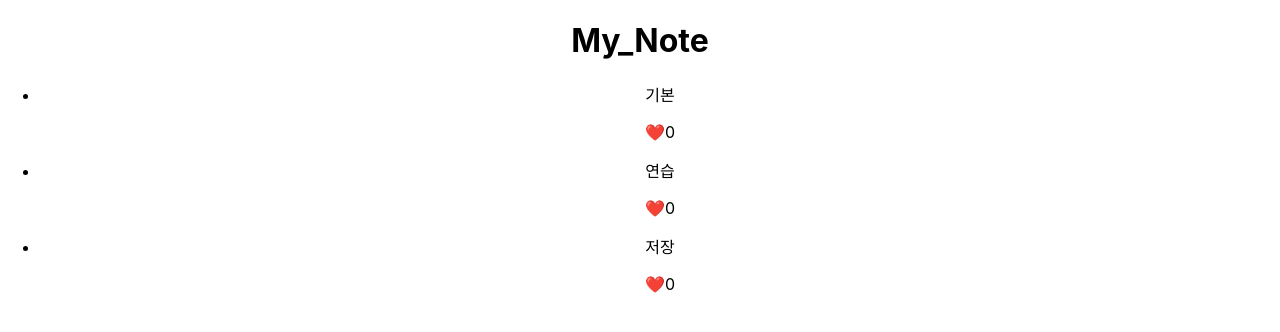
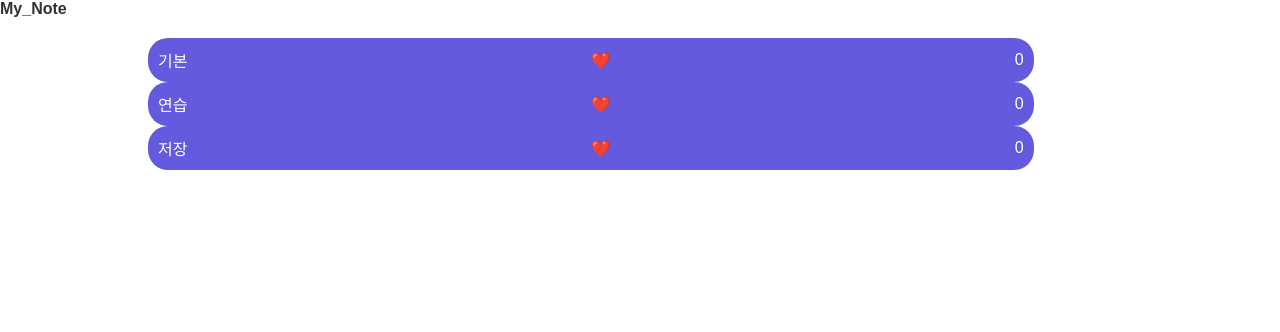
Before and after one commit to eunkyeongMOMO/React_study, a React (Create React App) app in the folder Remind_React/note/: page / in a window 1280 px wide. Shown: the top 332 px of the page. Built offline with nearby package versions, Linux system fonts and the light colour scheme.

Commit message:
docs. 230321_ReactRemind_ Component

```diff
--- a/Remind_React/note/src/App.css
+++ b/Remind_React/note/src/App.css
@@ -1,38 +1,30 @@
-.App {
-  text-align: center;
-}
+/* reset css */
+* { box-sizing: border-box; }
+html,body,div,span,applet,object,iframe,h1,h2,h3,h4,h5,h6,p,blockquote,
+pre,a,abbr,acronym,address,big,cite,code,del,dfn,em,img,ins,kbd,q,s,samp,small,strike,
+strong,sub,sup,tt,var,b,u,i,center,dl,dt,dd,
+ol,ul,li,fieldset,form,label,legend,
+table,caption,tbody,tfoot,thead,tr,th,td,article,aside,
+canvas,details,embed,figure,figcaption,footer,header,
+hgroup,menu,nav,output,ruby,section,summary,time,mark,audio,video { margin: 0; padding: 0; border: 0; font-size: 100%; }
+article,aside,details,figcaption,figure,footer,
+header,hgroup,menu,nav,section { display: block; }
+body { font-family: 'Noto Sans KR', sans-serif; font-size: 16px; color: #333; }
+ol,ul { list-style: none; }
+table { border-collapse: collapse; border-spacing: 0; }
+address { font-style: normal; }
+a { color: #333; text-decoration: none; }
+img { border: 0; vertical-align: top; }
+.hidden { display: block; color: #fff; position: absolute; left: -1000px; top: 0; height: 1px; width: 1px; overflow: hidden; }
 
-.App-logo {
-  height: 40vmin;
-  pointer-events: none;
-}
+.go_top { z-index: 50; display: block; position: fixed; bottom: 100px; left:50%; margin-left: 700px; width: 80px; height: 80px; background: #3678fe; }
+.go_top img { margin: 15px 20px 15px 30px; width: 10px; transition: all .3s ease-out; transform: translateY(10px); }
+.go_top:hover img { transform: translateY(5px); }
+.wrap { width: 100%; overflow: hidden; position: relative; }
+.p_r{position: relative;}
 
-@media (prefers-reduced-motion: no-preference) {
-  .App-logo {
-    animation: App-logo-spin infinite 20s linear;
-  }
-}
-
-.App-header {
-  background-color: #282c34;
-  min-height: 100vh;
-  display: flex;
-  flex-direction: column;
-  align-items: center;
-  justify-content: center;
-  font-size: calc(10px + 2vmin);
-  color: white;
-}
-
-.App-link {
-  color: #61dafb;
-}
-
-@keyframes App-logo-spin {
-  from {
-    transform: rotate(0deg);
-  }
-  to {
-    transform: rotate(360deg);
-  }
-}
+/* content css */
+.postList{width: 80%; padding: 20px; margin: 0 auto;}
+.postList li{width: 90%; padding: 10px; text-align: start; display: flex; justify-content: space-between;
+  align-items: center; color:#fff; background:#635add; border-radius: 20px;}
+.modal{padding:20px; width: 80%; margin: 20px auto 50px; background: #5acedd; color:#333; border-radius: 20px;}
--- a/Remind_React/note/src/App.js
+++ b/Remind_React/note/src/App.js
@@ -12,27 +12,36 @@ function App() {
           <h1>My_Note</h1>
         </div>
       </header>
-    <ul>
+    <ul className='postList'>
       <li>
         <p>{posts[0]}</p>
         <span onClick={()=>{likesModify(likes+1)}}>❤️</span>
-        {likes}
+        <span>{likes}</span>
       </li>
       <li>
         <p>{posts[1]}</p>
         <span onClick={()=>{likesModify(likes+1)}}>❤️</span>
-        {likes}
+        <span>{likes}</span>
       </li>
       <li>
         <p>{posts[2]}</p>
         <span onClick={()=>{likesModify(likes+1)}}>❤️</span>
-        {likes}
+        <span>{likes}</span>
       </li>
     </ul>
-
 
     </div>
   );
 }
 
+const Modal = ()=>{
+  return(
+      <div className="modal">
+        <h4>제목</h4>
+        <p>날짜</p>
+        <p>상세내용</p>
+      </div>
+
+  )
+}
 export default App;
```
Also changed, not shown: 1 other file (tests, documents, lock files or other folders).
